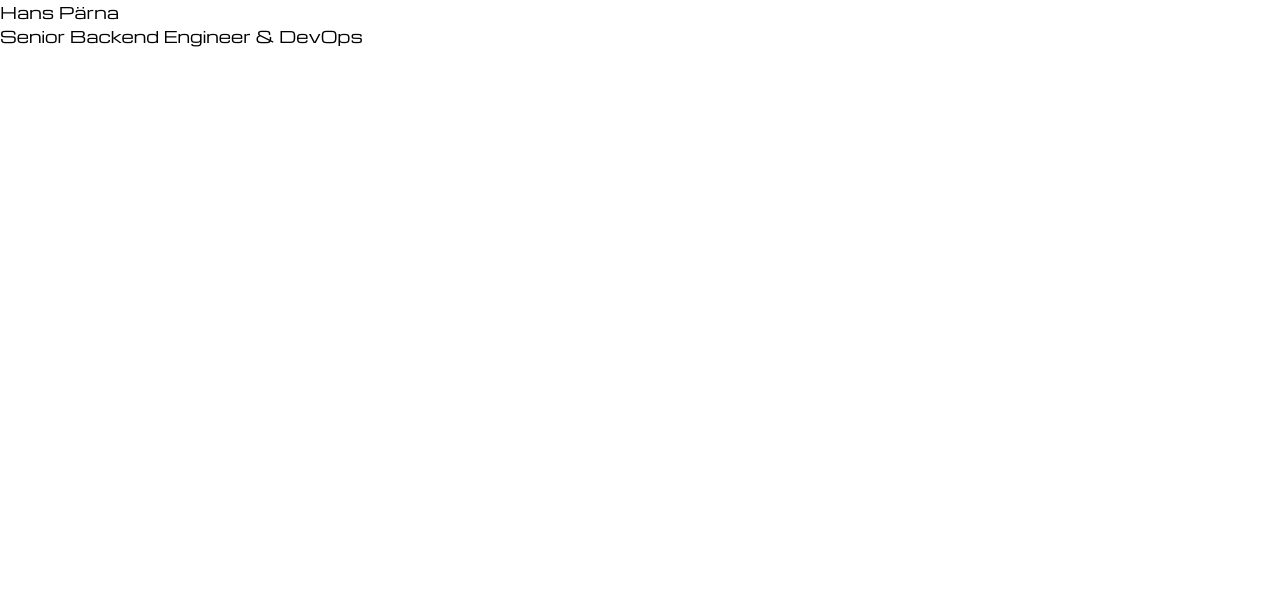
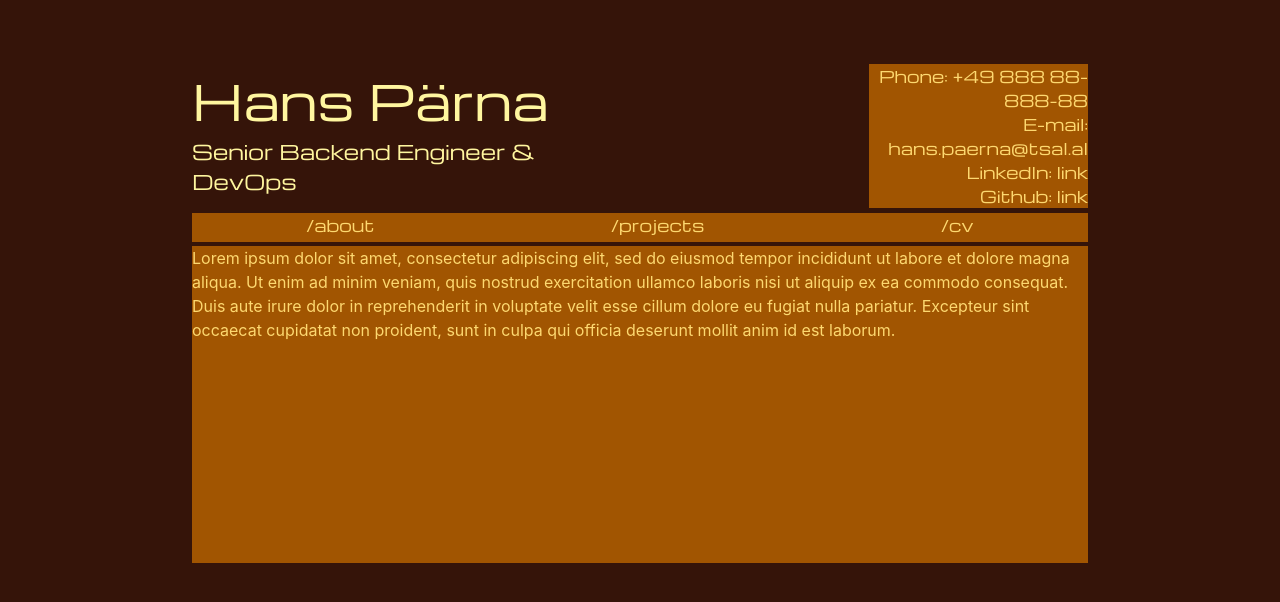
Before and after one commit to hanspaerna/cv-website, a Vue app: page / in a window 1280 px wide. Shown: the top 602 px of the page. Built offline with nearby package versions, Linux system fonts and the light colour scheme.

Commit message:
add basic layout

```diff
--- a/src/App.vue
+++ b/src/App.vue
@@ -3,10 +3,36 @@
 
 <template>
   <header>
-    <h1>Hans Pärna</h1>
-    <h4>Senior Backend Engineer & DevOps</h4>
   </header>
 
   <main>
+    <div class="box">
+      <div class="container">
+        <div class="logo">
+          <h1>Hans Pärna</h1>
+          <h4>Senior Backend Engineer & DevOps</h4>
+        </div>
+        <div class="contacts">
+          <p>Phone: +49 888 88-888-88</p>
+          <p>E-mail: hans.paerna@tsal.al</p>
+          <p>LinkedIn: link</p>
+          <p>Github: link</p>
+        </div>
+        <div class="topmenu">
+          <div class="grow text-center">
+            /about
+          </div>
+          <div class="grow text-center">
+            /projects
+          </div>
+          <div class="grow text-center">
+            /cv
+          </div>
+        </div>
+        <div class="content">
+          Lorem ipsum dolor sit amet, consectetur adipiscing elit, sed do eiusmod tempor incididunt ut labore et dolore magna aliqua. Ut enim ad minim veniam, quis nostrud exercitation ullamco laboris nisi ut aliquip ex ea commodo consequat. Duis aute irure dolor in reprehenderit in voluptate velit esse cillum dolore eu fugiat nulla pariatur. Excepteur sint occaecat cupidatat non proident, sunt in culpa qui officia deserunt mollit anim id est laborum.
+        </div>
+      </div>
+    </div>
   </main>
 </template>
--- a/src/assets/base.css
+++ b/src/assets/base.css
@@ -5,6 +5,83 @@
     src: url('@/assets/fonts/michroma-regular.ttf');
 }
 
+@theme {
+    --color-primary: oklch(0.8932 0.1297 90.05);
+    --color-secondary: oklch(0.9611 0.1081 103.13);
+    --color-accent: oklch(0.7008 0.1324 72.93);
+    --color-bg: oklch(0.5301 0.1274 57.32);
+    --color-ground: oklch(0.2396 0.0567 38.81);
+}
+
+body {
+    background-color: var(--color-ground);
+    color: var(--color-primary);
+}
+
 h1, h2, h3, h4 {
     font-family: michroma,serif;
+    color: var(--color-secondary);
 }
+
+h1 {
+    font-size: var(--text-5xl);
+}
+
+h2 {
+    font-size: var(--text-4xl);
+}
+
+h3 {
+    font-size: var(--text-3xl);
+}
+
+h4 {
+    font-size: var(--text-xl);
+}
+
+.container {
+    display: grid;
+    grid-template-columns: 2fr 1.1fr 1fr;
+    grid-template-rows: 0.6fr 0.2fr 2.2fr;
+    gap: 0.3em 0;
+    grid-template-areas:
+    "logo . contacts"
+    "topmenu topmenu topmenu"
+    "content content content";
+    width: 70%;
+}
+
+.box {
+    margin-top: 48pt;
+    display: flex;
+    align-items: center;
+    justify-content: center;
+}
+
+.logo {
+    grid-area: logo;
+}
+
+.contacts {
+    grid-area: contacts;
+    background-color: var(--color-bg);
+    font-family: michroma,serif;
+    text-align: right;
+}
+
+.topmenu {
+    grid-area: topmenu;
+    background-color: var(--color-bg);
+    font-family: michroma,serif;
+    display: inline-flex;
+    flex-direction: row;
+    flex-wrap: nowrap;
+    align-items: stretch;
+    align-content: stretch;
+    gap: 8px;
+}
+
+.content {
+    grid-area: content;
+    background-color: var(--color-bg);
+}
```
